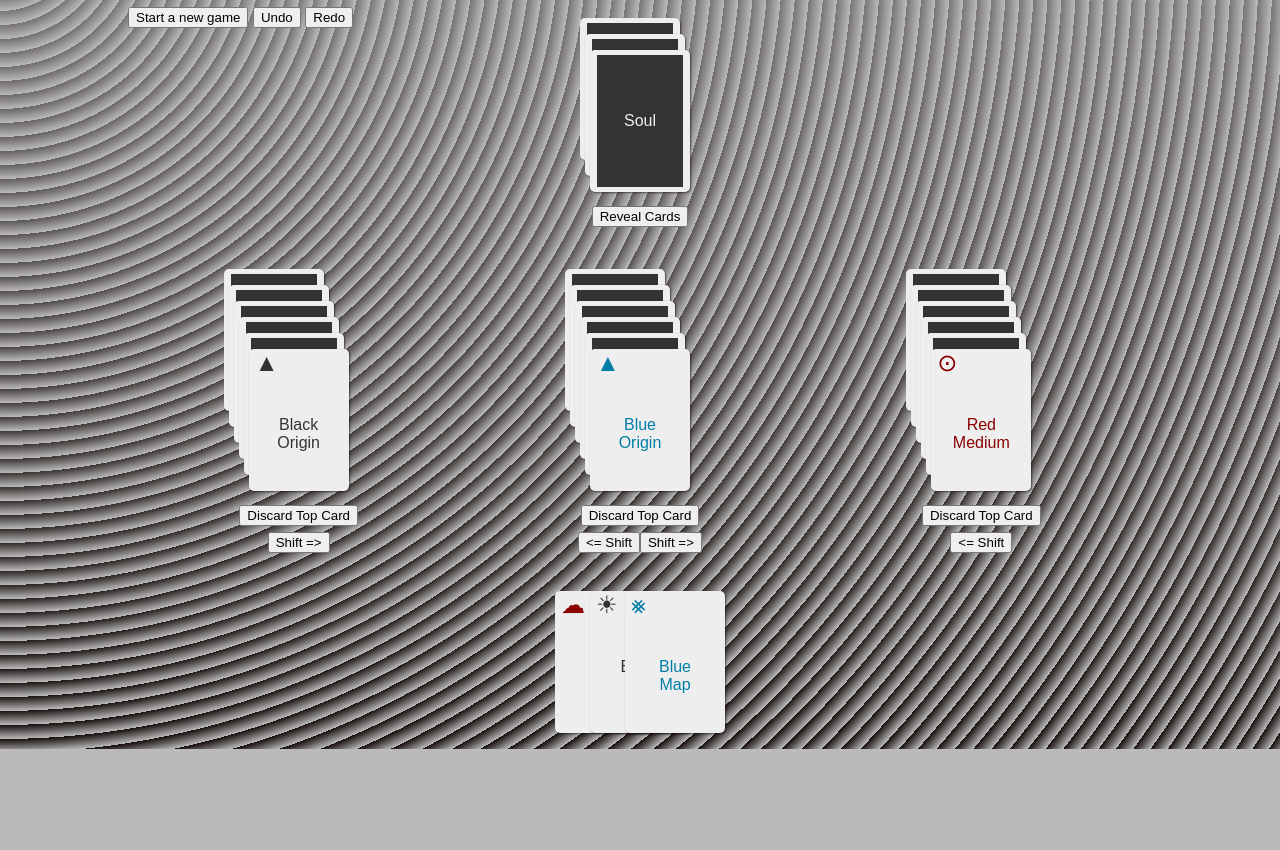
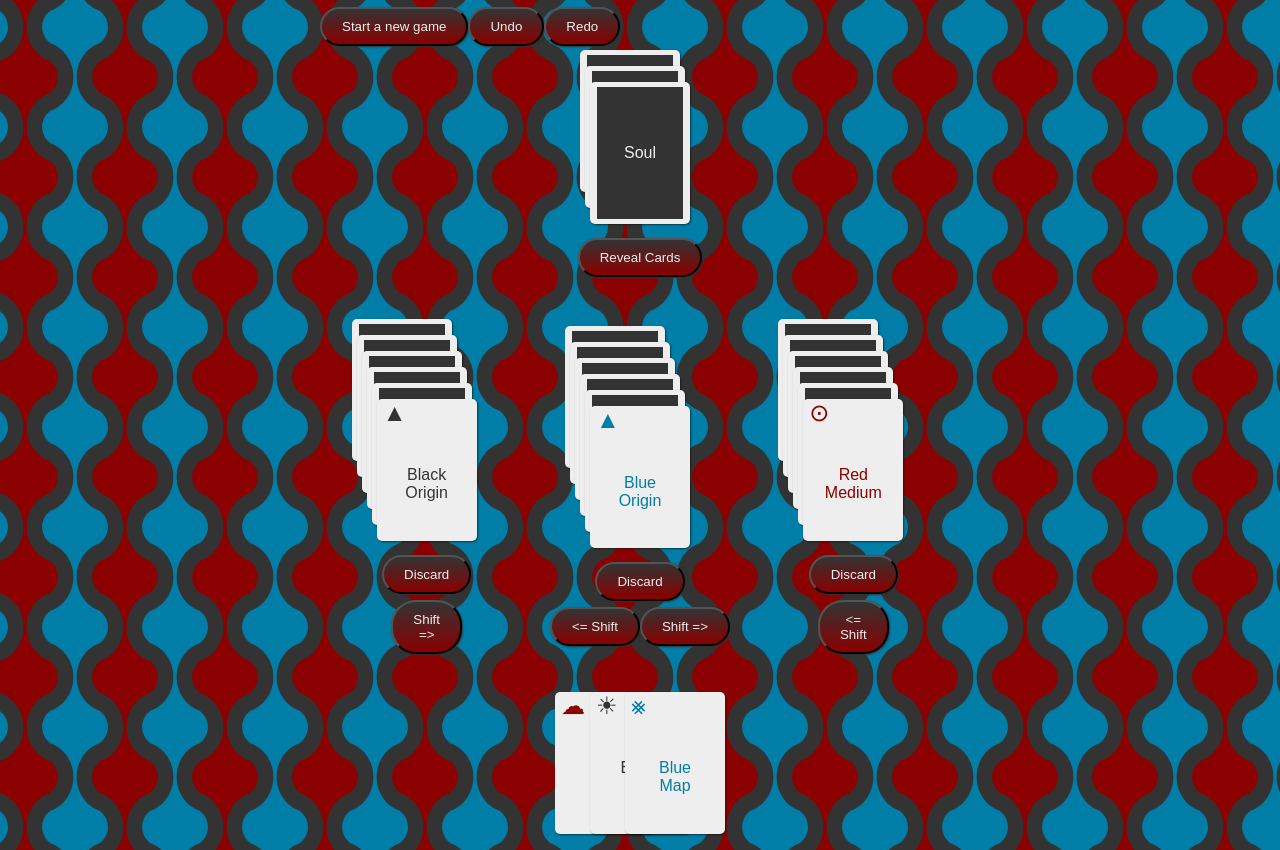
Before and after one commit to Andrew565/soul-solitaire, a website: page index.html in a window 1280 px wide. Shown: the part 73-923 px from the top of the page. Before the commit the page ends 822 px from the top, so only its background shows below. Drawn offline with Linux system fonts and the light colour scheme.

Commit message:
Improved button styling

```diff
--- a/index.html
+++ b/index.html
@@ -23,21 +23,25 @@
     <section id="cardPiles" class="card-piles">
       <div id="leftPile" class="card-pile">
         <div class="pile-cards"></div>
-        <button id="leftDiscard">Discard Top Card</button>
-        <button data-from-pile="left" data-to-pile="middle" class="shift-button">Shift =></button>
+        <button id="leftDiscard">Discard</button>
+        <button data-from-pile="left" data-to-pile="middle" class="shift-button">
+          Shift<br/>=>
+        </button>
       </div>
       <div id="middlePile" class="card-pile">
         <div class="pile-cards"></div>
-        <button id="middleDiscard">Discard Top Card</button>
+        <button id="middleDiscard">Discard</button>
         <div class="dual-buttons">
-        <button data-from-pile="middle" data-to-pile="left" class="shift-button"><= Shift</button>
-        <button data-from-pile="middle" data-to-pile="right" class="shift-button">Shift =></button>
+          <button data-from-pile="middle" data-to-pile="left" class="shift-button"><= Shift</button>
+          <button data-from-pile="middle" data-to-pile="right" class="shift-button">Shift =></button>
         </div>
       </div>
       <div id="rightPile" class="card-pile">
         <div class="pile-cards"></div>
-        <button id="rightDiscard">Discard Top Card</button>
-        <button data-from-pile="right" data-to-pile="middle" class="shift-button"><= Shift</button>
+        <button id="rightDiscard">Discard</button>
+        <button data-from-pile="right" data-to-pile="middle" class="shift-button">
+          <=<br/>Shift
+        </button>
       </div>
     </section>
     <section id="discardPileSection" class="card-piles">
--- a/src/index.css
+++ b/src/index.css
@@ -9,21 +9,71 @@
   box-sizing: border-box;
 }
 
+/* Fancy Background */
+html {
+  --s: 100px; /* control the size */
+  --c1: var(--dark-main);
+  --c2: var(--blue);
+  --c3: var(--red);
+
+
+  --_g: 50%,#0000 37%,var(--c1) 39% 70%,#0000 72%;
+  --_t: 50%,var(--c2) 40deg,var(--c3) 0 140deg,var(--c2) 0 180deg,#0000 0;
+  --_s: 47% 50% at;
+  background:
+    radial-gradient(var(--_s) -10% var(--_g)) 0 calc(var(--s)/2),
+    radial-gradient(var(--_s) -10% var(--_g)) calc(var(--s)/2) 0,
+    radial-gradient(var(--_s) 110% var(--_g)),
+    radial-gradient(var(--_s) 110% var(--_g)) calc(var(--s)/2) calc(var(--s)/2),
+    conic-gradient(from   0deg at 55% var(--_t)) calc(var(--s)/4) 0,
+    conic-gradient(from 180deg at 45% var(--_t)) calc(var(--s)/4) 0,
+    var(--c2);
+  background-size: var(--s) var(--s);
+}
+
 body {
-  width: 80%;
+  width: 50%;
   margin: 0 auto;
   font-family: sans-serif;
   color: var(--dark-main);
+}
 
-  /* Fancy background */
-  background-color: #bababa;
-  opacity: 1;
-  background-image: repeating-radial-gradient( circle at 0 0, transparent 0, #bababa 14px ), repeating-linear-gradient( #140c0A55, #140c0A );
+@media (max-width: 800px) {
+  body {
+    width: 90%;
+  }
 }
 
 h1 {
   color: var(--light-main);
   text-shadow: 0px 0px 2px #140c0A99;
+}
+
+button {
+  background: var(--dark-main);
+  background-image: linear-gradient(to bottom, var(--dark-main), var(--red));
+  border-radius: 25px;
+  box-shadow: 1px 1px 2px var(--dark-main);
+  color: var(--light-main);
+  padding: 10px 20px 10px 20px;
+  text-decoration: none;
+}
+
+button:hover {
+  background: var(--red);
+  background-image: linear-gradient(to bottom, var(--red), var(--dark-main));
+  text-decoration: none;
+}
+
+#gameControls {
+  width: 100%;
+  display: flex;
+}
+
+@media (max-width: 800px) {
+  #gameControls {
+    justify-content: space-between;
+  }
 }
 
 .card-piles {
@@ -46,6 +96,7 @@ h1 {
 }
 
 #enchanterPile .pile-cards {
+  margin-top: 20px;
   height: 150px;
 }
 
```
